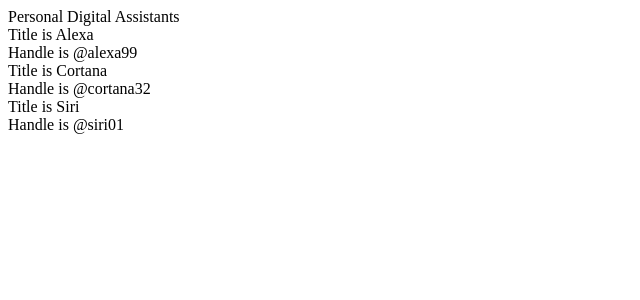
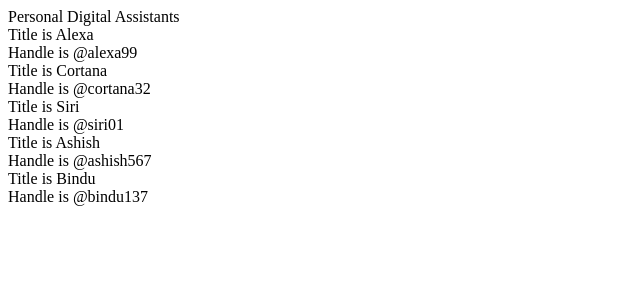
Before and after one commit to bindubaddam137/PDAS, a React (Create React App) app: page / in a window 1280 px wide. Shown: the top 300 px of the page, without its empty margins (0-640 px from the left). Built offline with nearby package versions, Linux system fonts and the light colour scheme.

Commit message:
added ashish and bindu profile

```diff
--- a/src/App.js
+++ b/src/App.js
@@ -7,6 +7,8 @@
       <ProfileCard title="Alexa" handle="@alexa99" />
       <ProfileCard title="Cortana" handle="@cortana32" />
       <ProfileCard title="Siri" handle="@siri01" />
+      <ProfileCard title="Ashish" handle="@ashish567" />
+      <ProfileCard title="Bindu" handle="@bindu137" />
     </div>
   );
 }
```
